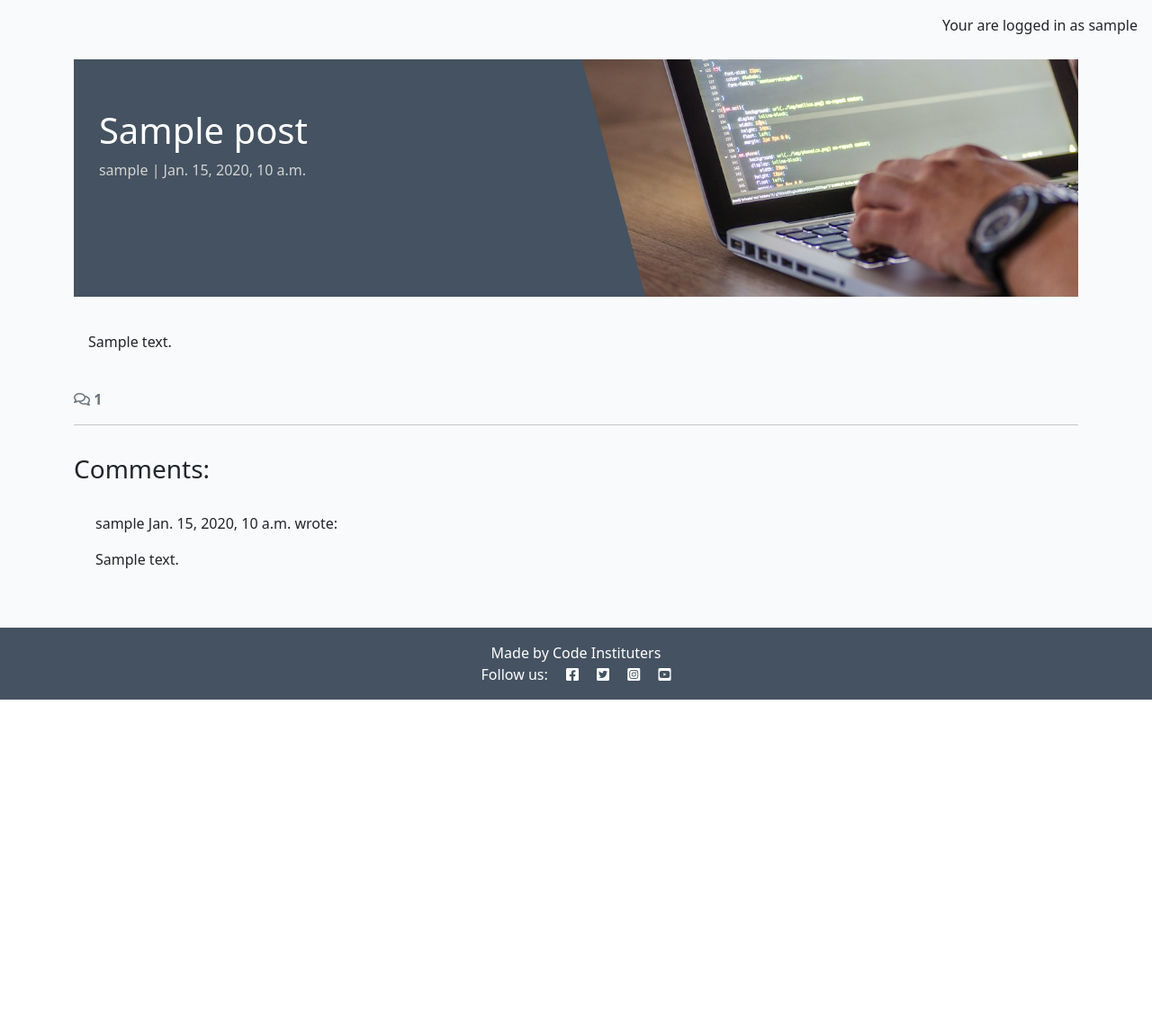
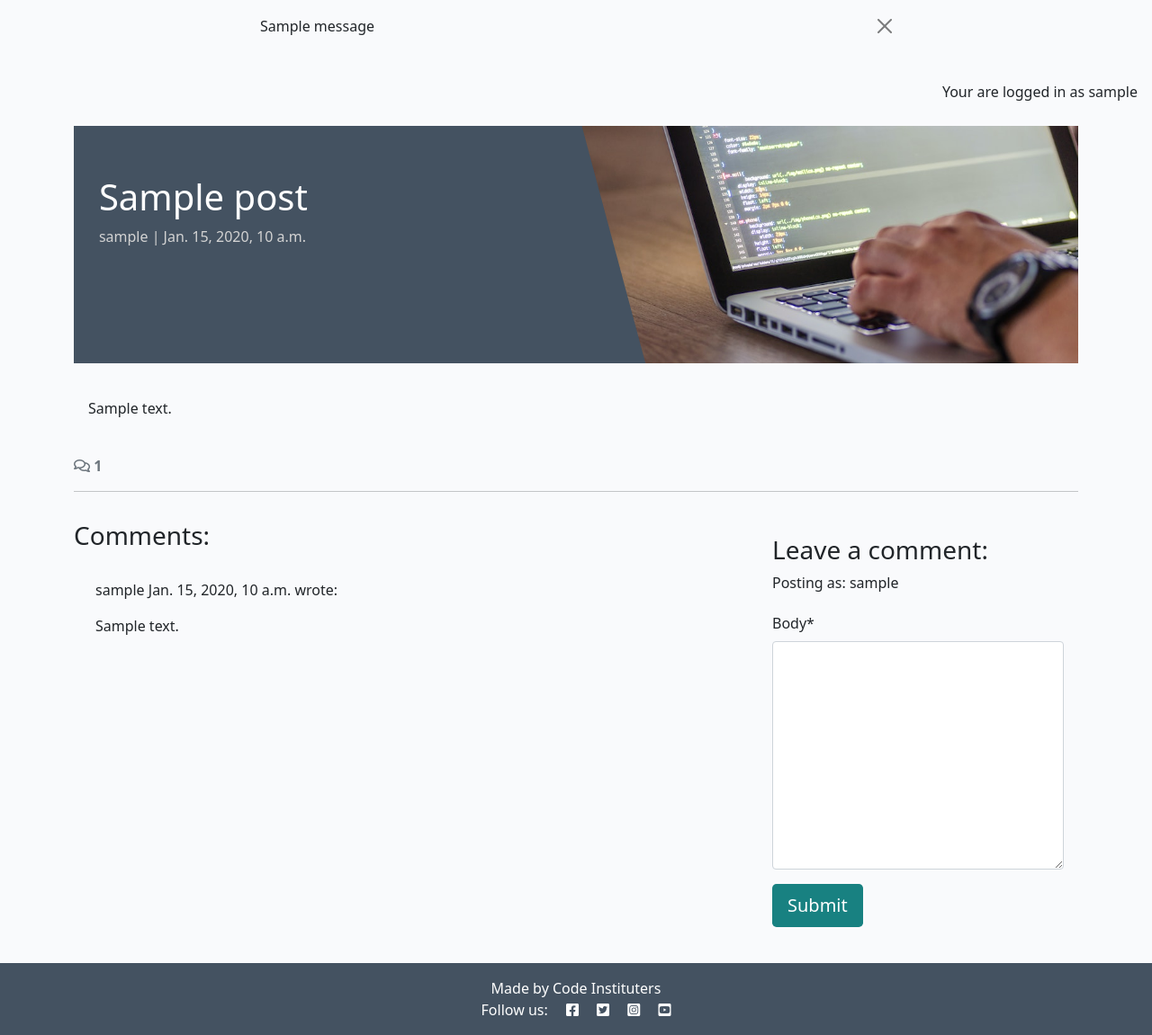
Before and after one commit to troeske/django-blog, a Django app: a page that uses templates/base.html in a window 1280 px wide. Shown: the part 60-1211 px from the top of the page at 90% size. Before the commit the page ends 838 px from the top, so only its background shows below. Run offline with Django 4.2, Linux system fonts and the light colour scheme; a user stored in the database is signed in; tables that the repository leaves empty hold one stand-in row (values such as "Sample post"); one stand-in notice (Sample message) is shown; parts of the project's set-up code (start-up, migrations or seed data) failed here and were passed over; some libraries are stand-ins or nearby versions.

Commit message:
add: add comment

```diff
--- /dev/null
+++ b/blog/forms.py
@@ -0,0 +1,8 @@
+from .models import Comment
+from django import forms
+
+
+class CommentForm(forms.ModelForm):
+    class Meta:
+        model = Comment
+        fields = ('body',)
--- a/blog/templates/blog/post_detail.html
+++ b/blog/templates/blog/post_detail.html
@@ -1,5 +1,6 @@
 {% extends 'base.html' %} {% block content %}
 {% load static %}
+{% load crispy_forms_tags %}
 
 <div class="masthead">
     <div class="container">
@@ -71,6 +72,24 @@
         {% endfor %}
       </div>
     </div>
+    <!-- Creating New Comments -->
+    <div class="col-md-4 card mb-4 mt-3">
+        <div class="card-body">
+          {% if user.is_authenticated %}
+          <h3>Leave a comment:</h3>
+          <p>Posting as: {{ user.username }}</p>
+          <form id="commentForm" method="post"
+            style="margin-top: 1.3em;">
+            {{ comment_form | crispy }}
+            {% csrf_token %}
+            <button id="submitButton" type="submit"
+              class="btn btn-signup btn-lg">Submit</button>
+          </form>
+          {% else %}
+          <p>Log in to leave a comment</p>
+          {% endif %}
+        </div>
+    </div>
   </div>
 </div>
 
--- a/blog/views.py
+++ b/blog/views.py
@@ -1,6 +1,8 @@
 from django.shortcuts import render, get_object_or_404
 from django.views import generic
+from django.contrib import messages
 from .models import Post
+from .forms import CommentForm
 
 # Create your views here.
 class PostList(generic.ListView):
@@ -27,9 +29,25 @@ def post_detail(request, slug):
     comments = post.comments.all().order_by("-created_on")
     comment_count = post.comments.filter(approved=True).count()
 
+    if request.method == "POST":
+        comment_form = CommentForm(data=request.POST)
+        if comment_form.is_valid():
+            comment = comment_form.save(commit=False)
+            comment.author = request.user
+            comment.post = post
+            comment.save()
+            messages.add_message(
+                request, messages.SUCCESS,
+                'Comment submitted and awaiting approval'
+            )
+
+
+    comment_form = CommentForm()
+
     context = {"post": post,
                "comments": comments,
                "comment_count": comment_count,
+               "comment_form": comment_form,
                }
 
 
--- a/codestar/settings.py
+++ b/codestar/settings.py
@@ -48,6 +48,8 @@ INSTALLED_APPS = [
     'allauth',
     'allauth.account',
     'allauth.socialaccount',
+    'crispy_forms',
+    'crispy_bootstrap5',
     'blog',
     'about',
     'django_summernote',
@@ -56,6 +58,9 @@ INSTALLED_APPS = [
 SITE_ID = 1
 LOGIN_REDIRECT_URL = '/'
 LOGOUT_REDIRECT_URL = '/'
+
+CRISPY_ALLOWED_TEMPLATE_PACKS = "bootstrap5"
+CRISPY_TEMPLATE_PACK = "bootstrap5"
 
 MIDDLEWARE = [
     'django.middleware.security.SecurityMiddleware',
--- a/requirements.txt
+++ b/requirements.txt
@@ -1,7 +1,9 @@
 asgiref==3.8.1
+crispy-bootstrap5==0.7
 dj-database-url==0.5.0
 Django==4.2.16
 django-allauth==0.57.2
+django-crispy-forms==2.3
 django-summernote==0.8.20.0
 gunicorn==20.1.0
 oauthlib==3.2.2
--- a/templates/base.html
+++ b/templates/base.html
@@ -72,6 +72,22 @@
         </div>
     </nav>
 
+    <!-- displaying Django messages -->
+    <div class="container">
+        <div class="row">
+        <div class="col-md-8 offset-md-2">
+            {% for message in messages %}
+            <div class="alert {{ message.tags }} alert-dismissible
+            fade show" id="msg" role="alert">
+            {{ message | safe }}
+            <button type="button" class="btn-close"
+                data-bs-dismiss="alert" aria-label="Close"></button>
+            </div>
+            {% endfor %}
+        </div>
+        </div>
+    </div>
+
     <main class="flex-shrink-0 main-bg">
 
         {% if user.is_authenticated %}
```
